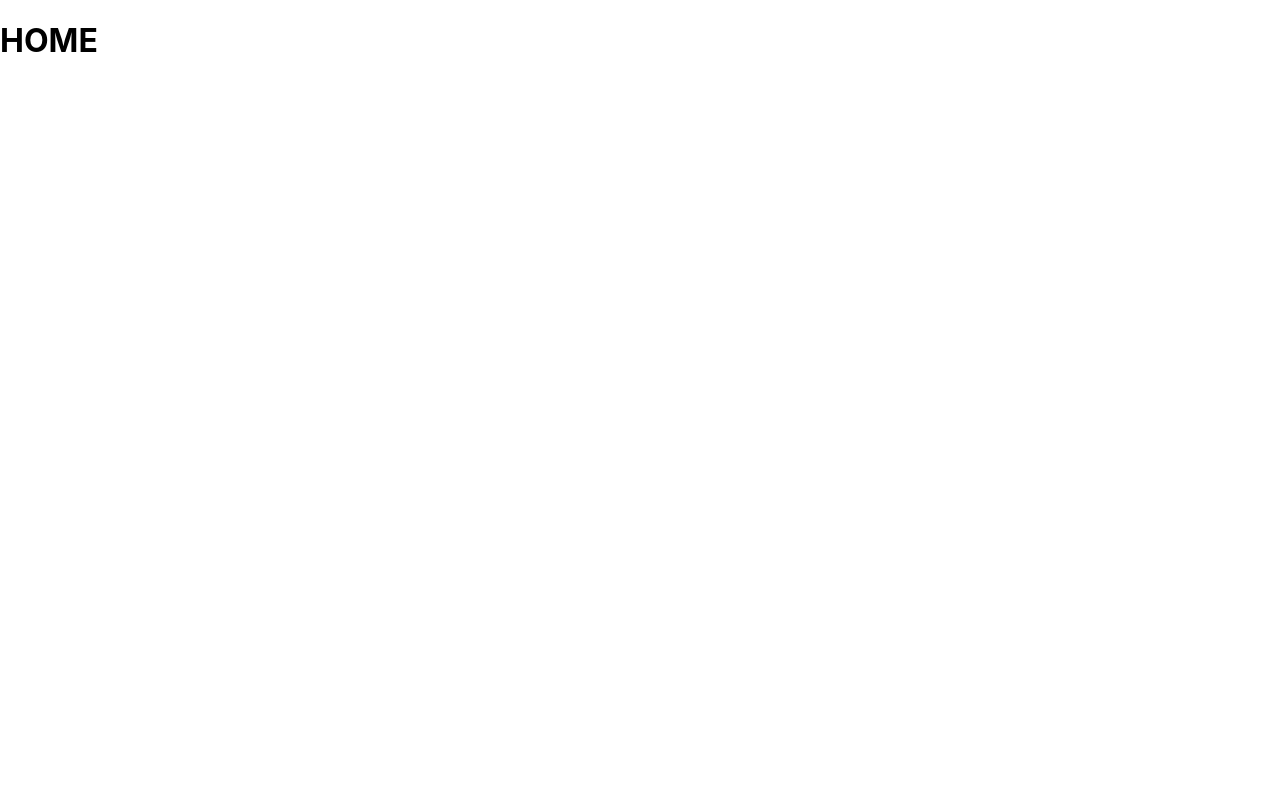
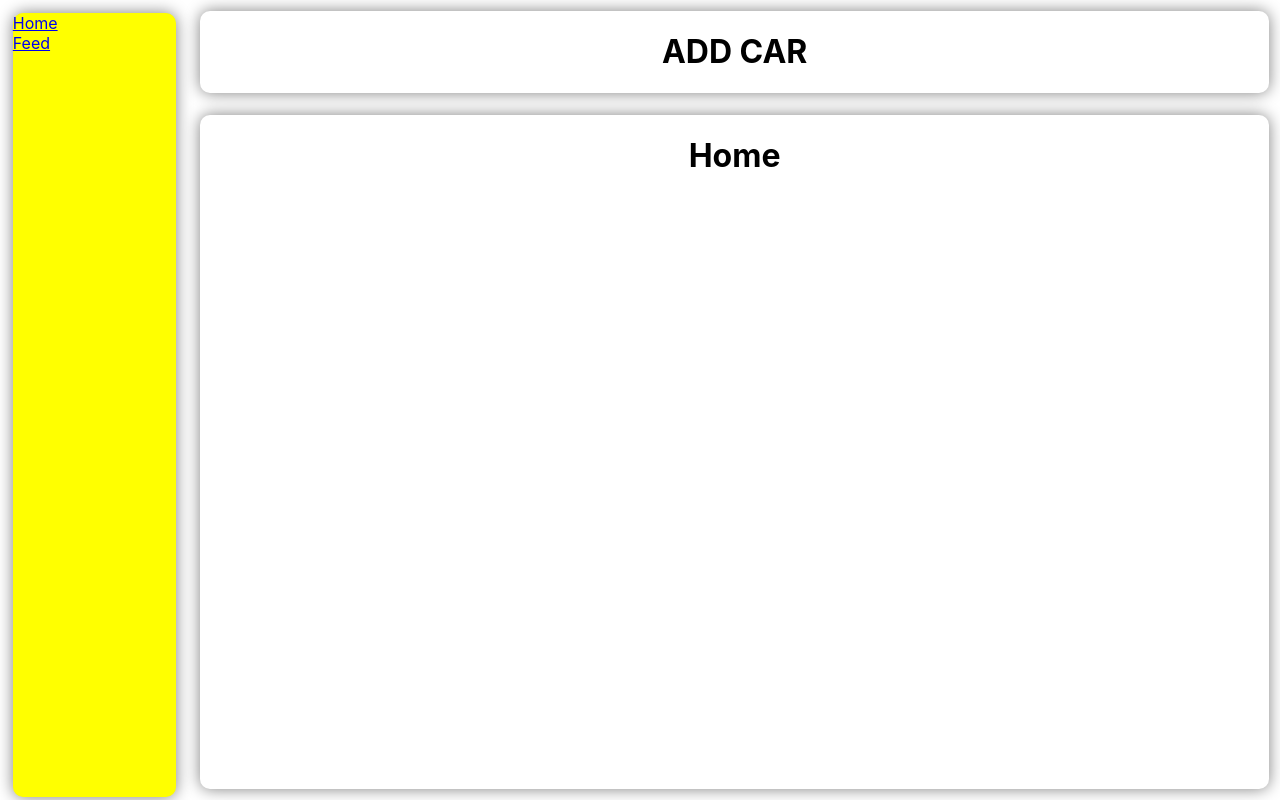
Before and after one commit to cichowlasp/project1, a React (Create React App) app: page / in a window 1280 px wide. Built offline with nearby package versions, Linux system fonts and the light colour scheme.

Commit message:
added main layout to the appliction

```diff
--- a/package.json
+++ b/package.json
@@ -11,11 +11,13 @@
     "@types/node": "^12.20.7",
     "@types/react": "^17.0.3",
     "@types/react-dom": "^17.0.3",
+    "fontsource-roboto": "^4.0.0",
     "node-sass": "^5.0.0",
     "react": "^17.0.2",
     "react-dom": "^17.0.2",
     "react-router-dom": "^5.2.0",
     "react-scripts": "4.0.3",
+    "styled-components": "^5.2.3",
     "typescript": "^4.2.3",
     "web-vitals": "^1.1.1"
   },
--- a/src/App.scss
+++ b/src/App.scss
@@ -1,38 +1,3 @@
 .App {
-  text-align: center;
+	height: 100vh;
 }
-
-.App-logo {
-  height: 40vmin;
-  pointer-events: none;
-}
-
-@media (prefers-reduced-motion: no-preference) {
-  .App-logo {
-    animation: App-logo-spin infinite 20s linear;
-  }
-}
-
-.App-header {
-  background-color: #282c34;
-  min-height: 100vh;
-  display: flex;
-  flex-direction: column;
-  align-items: center;
-  justify-content: center;
-  font-size: calc(10px + 2vmin);
-  color: white;
-}
-
-.App-link {
-  color: #61dafb;
-}
-
-@keyframes App-logo-spin {
-  from {
-    transform: rotate(0deg);
-  }
-  to {
-    transform: rotate(360deg);
-  }
-}
--- a/src/App.tsx
+++ b/src/App.tsx
@@ -2,8 +2,12 @@ import React from 'react';
 import './App.scss';
 import Router from './components/Router/Router';
 
-function App() {
-    return <Router />;
-}
+const App = () => {
+	return (
+		<div className='App'>
+			<Router />
+		</div>
+	);
+};
 
 export default App;
--- /dev/null
+++ b/src/components/Feed/Feed.tsx
@@ -0,0 +1,7 @@
+import React from 'react';
+
+const Feed = () => {
+	return <h1>Feed</h1>;
+};
+
+export default Feed;
--- a/src/components/Home/Home.tsx
+++ b/src/components/Home/Home.tsx
@@ -1,11 +1,7 @@
-import React from 'react'
+import React from 'react';
 
-function Home() {
-    return (
-        <div>
-            <h1>HOME</h1>
-        </div>
-    )
-}
+const Home = () => {
+	return <h1>Home</h1>;
+};
 
-export default Home
+export default Home;
--- /dev/null
+++ b/src/components/Router/Router.scss
@@ -0,0 +1,35 @@
+.container {
+	width: 100%;
+	height: 100%;
+	display: flex;
+	flex-direction: row;
+
+	.sidebar {
+		width: 15%;
+		height: 98%;
+		background-color: yellow;
+		margin: 1%;
+		border-radius: 10px;
+		box-shadow: 0 0 1em grey;
+	}
+	.title-content-container {
+		display: flex;
+		flex-direction: column;
+		height: 100%;
+		width: 100%;
+		text-align: center;
+		.title {
+			margin: 1%;
+			text-transform: uppercase;
+			border-radius: 10px;
+			box-shadow: 0 0 1em grey;
+		}
+		.content {
+			margin: 1%;
+			height: 100%;
+			align-items: center;
+			border-radius: 10px;
+			box-shadow: 0 0 1em grey;
+		}
+	}
+}
--- a/src/components/Router/Router.tsx
+++ b/src/components/Router/Router.tsx
@@ -1,14 +1,38 @@
-import React from 'react';
-import { BrowserRouter, Switch, Route } from 'react-router-dom';
+import React, { useState } from 'react';
+import { Grid, Paper } from '@material-ui/core';
+import { BrowserRouter, Switch, Route, Link } from 'react-router-dom';
 import Home from '../Home/Home';
-export default function Router() {
+import Feed from '../Feed/Feed';
+import SidebarContent from '../SidebarConetent/SidebarContent';
+import './Router.scss';
+const Router = () => {
+	const [title, setTitle] = useState('Add Car');
 	return (
 		<BrowserRouter>
+			<div className='container'>
+				<div className='sidebar'>
+					<div>
+						<SidebarContent />
+					</div>
+				</div>
+				<div className='title-content-container'>
+					<div className='title'>
+						<h1>{title}</h1>
+					</div>
+					<div className='content'>
 						<Switch>
+							<Route path='/feed'>
+								<Feed />
+							</Route>
 							<Route path='/'>
 								<Home />
 							</Route>
 						</Switch>
+					</div>
+				</div>
+			</div>
 		</BrowserRouter>
 	);
-}
+};
+
+export default Router;
--- /dev/null
+++ b/src/components/SidebarConetent/SidebarContent.tsx
@@ -0,0 +1,15 @@
+import React from 'react';
+import { Link } from 'react-router-dom';
+
+export default function SidebarContent() {
+	return (
+		<div>
+			<div>
+				<Link to='/'>Home</Link>
+			</div>
+			<div>
+				<Link to='/feed'>Feed</Link>
+			</div>
+		</div>
+	);
+}
```
Also changed, not shown: src/components/Content/Content.tsx (added, +7 -0 lines), src/index.scss (+8 -6 lines), src/index.tsx (+5 -4 lines), 1 other file (tests, documents, lock files or other folders). Lines whose indentation alone changed are shown as unchanged.
